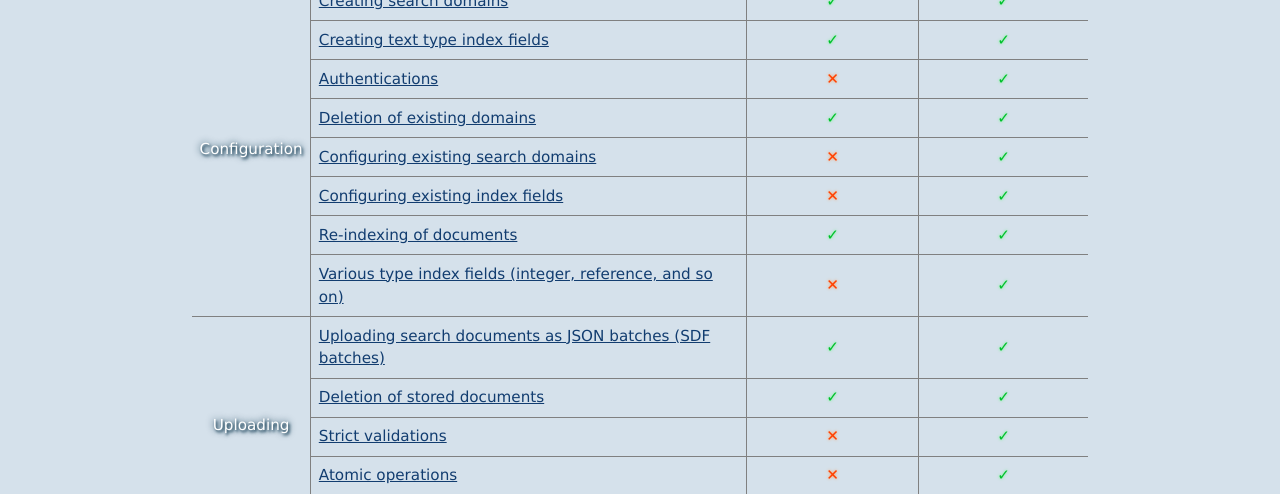
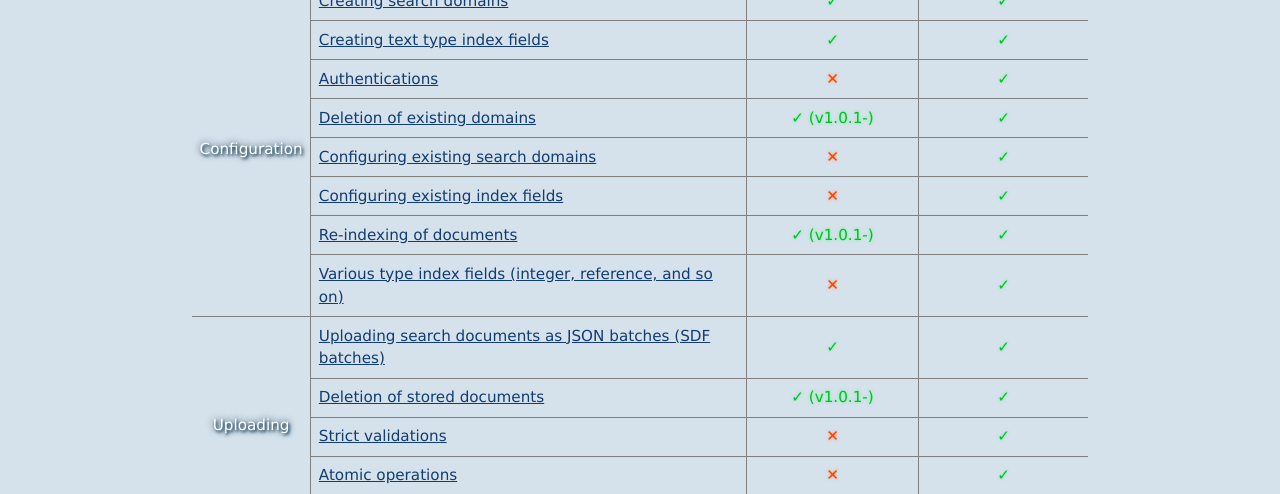
Before and after one commit to groonga/gcs.groonga.org, a Jekyll site: the page built from index.md, in a window 1280 px wide. Shown: the part 599-1093 px from the top of the page. Built offline with Jekyll 4.4.1, drawn with Linux system fonts in a browser that asks for light colours; comment, search, counter and statistics services are not loaded.

Commit message:
Include the GCS version the feature supported at

```diff
--- a/index.md
+++ b/index.md
@@ -58,7 +58,7 @@
   </tr>
   <tr>
     <td><a href="http://docs.amazonwebservices.com/cloudsearch/latest/developerguide/deletedomain.html">Deletion of existing domains</a></td>
-    <td class="functional-ok">&#x2713;</td><td class="functional-ok">&#x2713;</td>
+    <td class="functional-ok">&#x2713; (v1.0.1-)</td><td class="functional-ok">&#x2713;</td>
   </tr>
   <tr>
     <td><a href="http://docs.amazonwebservices.com/cloudsearch/latest/developerguide/configureaccess.html">Configuring existing search domains</a></td>
@@ -70,7 +70,7 @@
   </tr>
   <tr>
     <td><a href="http://docs.amazonwebservices.com/cloudsearch/latest/developerguide/indexing.html">Re-indexing of documents</a></td>
-    <td class="functional-ok">&#x2713;</td><td class="functional-ok">&#x2713;</td>
+    <td class="functional-ok">&#x2713; (v1.0.1-)</td><td class="functional-ok">&#x2713;</td>
   </tr>
   <tr>
     <td><a href="http://docs.amazonwebservices.com/cloudsearch/latest/developerguide/configureindexfields.html">Various type index fields (integer, reference, and so on)</a></td>
@@ -86,7 +86,7 @@
   </tr>
   <tr>
     <td><a href="http://docs.amazonwebservices.com/cloudsearch/latest/developerguide/deldocs.html">Deletion of stored documents</a></td>
-    <td class="functional-ok">&#x2713;</td><td class="functional-ok">&#x2713;</td>
+    <td class="functional-ok">&#x2713; (v1.0.1-)</td><td class="functional-ok">&#x2713;</td>
   </tr>
   <tr>
     <td><a href="http://docs.amazonwebservices.com/cloudsearch/latest/developerguide/Limits.html">Strict validations</a></td>
```
